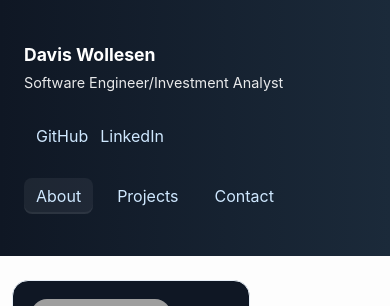
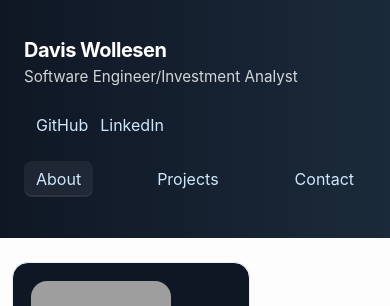
Before and after one commit to davis51502/personal-website, a React (Create React App) app: page / in a window 390 px wide. Shown: the top 306 px of the page. Built offline with nearby package versions, Linux system fonts and the light colour scheme; grey boxes are pictures that could not be loaded.

Commit message:
Increase header name/title size and improve responsive header layout

```diff
--- a/src/components/Header/Header.css
+++ b/src/components/Header/Header.css
@@ -1,13 +1,51 @@
-.header{background:linear-gradient(90deg,#0f1724,#1b2a3a);color:#fff;padding:var(--space-md) 0;position:sticky;top:0;z-index:40}
-.header .header-inner{display:flex;align-items:center;gap:var(--space-md);justify-content:space-between}
-.brand .name{margin:0;font-size:1.1rem}
-.brand .title{margin:4px 0 0;opacity:0.9;font-size:0.9rem}
+.header{
+  background: linear-gradient(90deg,#0f1724,#1b2a3a);
+  color: #fff;
+  padding: calc(var(--space-md) / 1.1) 0;
+  position: sticky;
+  top: 0;
+  z-index: 40;
+}
+
+.header .header-inner{
+  display: flex;
+  align-items: center;
+  gap: var(--space-md);
+  justify-content: space-between;
+}
+
+.brand .name{
+  margin: 0;
+  font-size: 2rem;
+  font-weight: 700;
+  line-height: 1;
+  letter-spacing: -0.5px;
+}
+
+.brand .title{
+  margin: 6px 0 0;
+  opacity: 0.9;
+  font-size: 1.05rem;
+  color: rgba(255,255,255,0.9);
+}
 .main-nav{display:flex;gap:var(--space-sm)}
-.main-nav a{color:#cfe8ff;text-decoration:none;padding:var(--space-xs) var(--space-sm);border-radius:8px}
+.main-nav a{
+  color: #cfe8ff;
+  text-decoration: none;
+  padding: var(--space-xs) var(--space-sm);
+  border-radius: 8px;
+}
 .main-nav a.active{background:rgba(255,255,255,0.06)}
 .socials a{color:#cfe8ff;margin-left:var(--space-sm)}
 
-@media(max-width:800px){
-  .header .header-inner{flex-direction:column;align-items:flex-start}
+@media (max-width: 800px) {
+  .header .header-inner{flex-direction:column;align-items:flex-start;gap:var(--space-sm)}
+  .brand .name{font-size:1.5rem}
+  .brand .title{font-size:0.95rem}
   .socials{margin-top:var(--space-sm)}
 }
+
+@media (max-width: 420px) {
+  .brand .name{font-size:1.25rem}
+  .main-nav{width:100%;display:flex;justify-content:space-between}
+}
```
